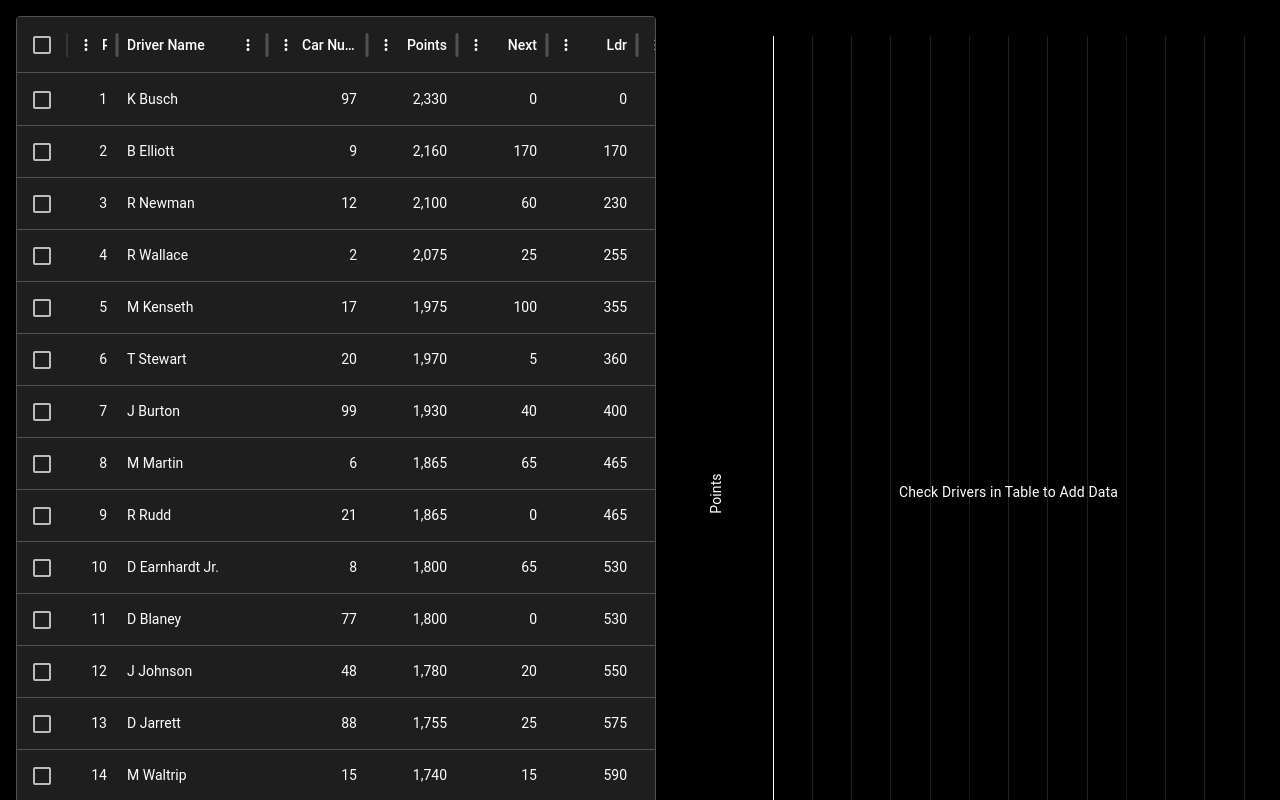
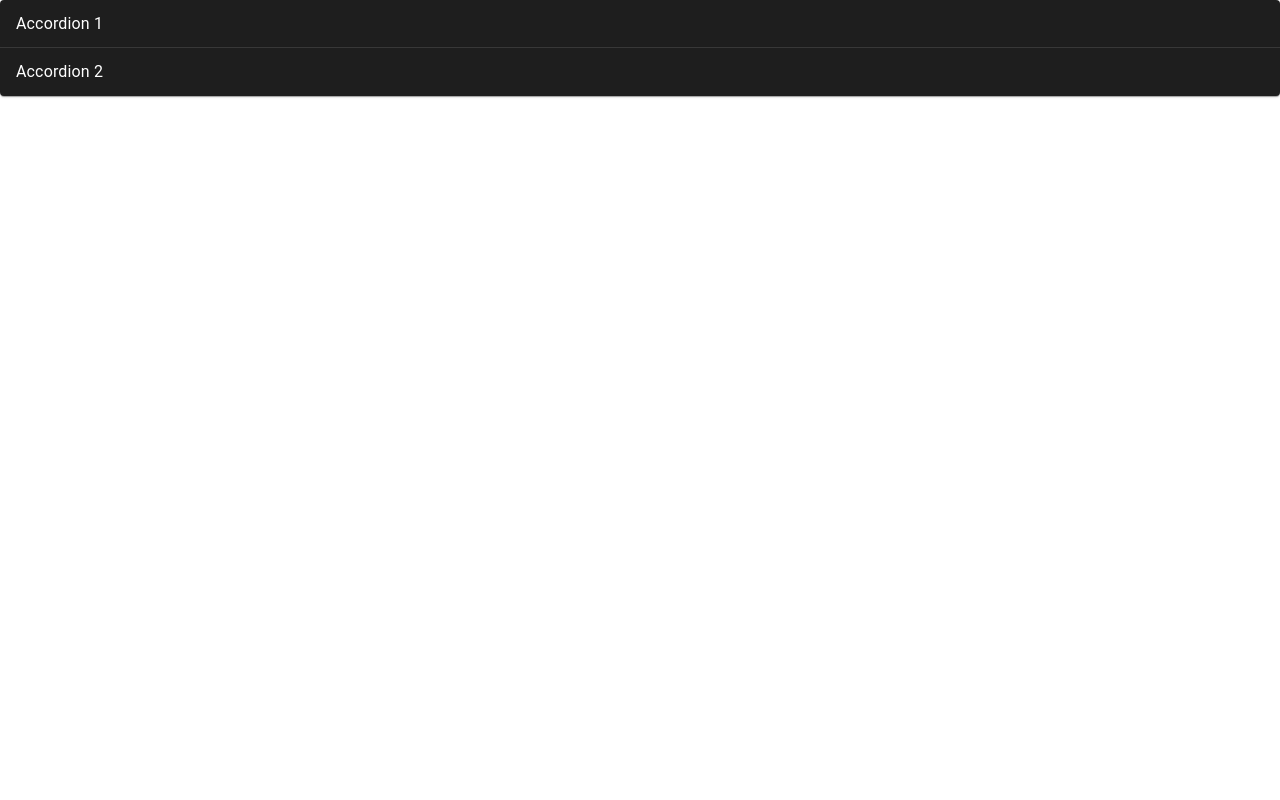
Before and after one commit to AsMurphy-student/nr2003-points-site, a React (Vite) app: page / in a window 1280 px wide. Shown: the top 800 px of the page. Built offline with nearby package versions, Linux system fonts and the light colour scheme.

Commit message:
Tested accordian

```diff
--- a/src/App.tsx
+++ b/src/App.tsx
@@ -1,7 +1,7 @@
 import { useState } from 'react'
 import './App.css'
 import { ChartContainer, LineChart, LinePlot, LineSeriesType } from '@mui/x-charts'
-import { Box, Button, createTheme, Stack } from '@mui/material'
+import { Accordion, AccordionDetails, AccordionSummary, Box, Button, createTheme, Stack, Typography } from '@mui/material'
 
 import { driversData, driversPointsPerRace, racesData } from './jsonFetchers/rosterData'
 
@@ -9,6 +9,7 @@ import { DataGrid, GridColDef, GridColumnsPanel, GridRowsProp, GridValidRowModel
 import { ThemeProvider } from '@emotion/react'
 import ChartLineGraph from './components/ChartLineGraph'
 import LapPieChart from './components/LapPieChart'
+
 
 function App() {
   const [count, setCount] = useState(0);
@@ -35,7 +36,7 @@ function App() {
 
   return (
         <ThemeProvider theme={defaultTheme}>
-          <Box sx={{flexGrow: 1, minHeight: '100vh', backgroundColor: 'secondary.main', placeContent: 'center'}}>
+          {/* <Box sx={{flexGrow: 1, minHeight: '100vh', backgroundColor: 'secondary.main', placeContent: 'center'}}>
             <ChartLineGraph driversData={driversData} driversPointsPerRace={driversPointsPerRace} racesData={racesData} />
             <h1 style={{color: 'white'}}>{racesData[count].raceName}</h1>
             <LapPieChart raceData={racesData[count]} />
@@ -51,7 +52,31 @@ function App() {
           sx={{color: 'secondary.contrastText'}}>
             Button
           </Button>
-          </Box>
+          </Box> */}
+
+          <Accordion>
+            <AccordionSummary
+              aria-controls="panel1-content"
+              id="panel1-header"
+            >
+              <Typography component="span">Accordion 1</Typography>
+            </AccordionSummary>
+            <AccordionDetails>
+              <ChartLineGraph driversData={driversData} driversPointsPerRace={driversPointsPerRace} racesData={racesData} />
+            </AccordionDetails>
+          </Accordion>
+          <Accordion>
+            <AccordionSummary
+              aria-controls="panel2-content"
+              id="panel2-header"
+            >
+              <Typography component="span">Accordion 2</Typography>
+            </AccordionSummary>
+            <AccordionDetails>
+              Lorem ipsum dolor sit amet, consectetur adipiscing elit. Suspendisse
+              malesuada lacus ex, sit amet blandit leo lobortis eget.
+            </AccordionDetails>
+          </Accordion>
         </ThemeProvider>
   )
 }
```
